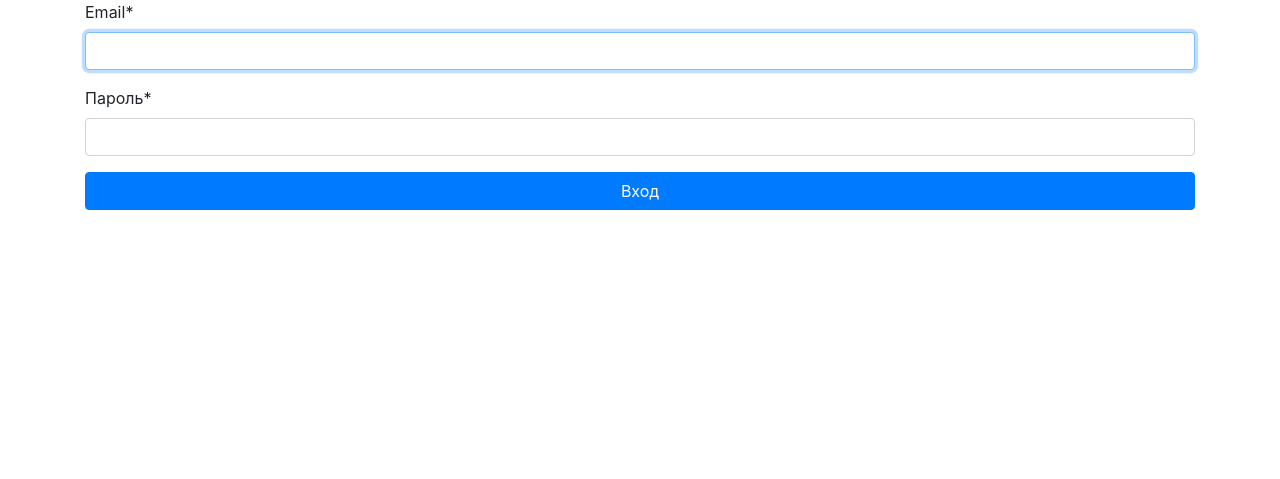
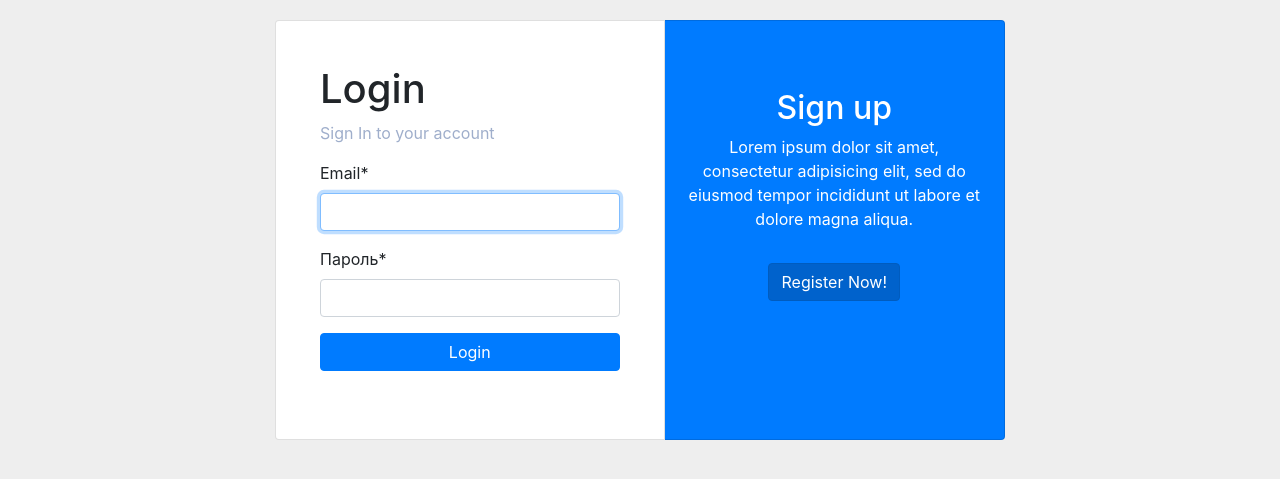
Before and after one commit to avidyakov/vidnet, a Django app: page /auth/login/ in a window 1280 px wide. Shown: the top 479 px of the page. Run offline with Django 4.2, Linux system fonts and the light colour scheme; parts of the project's set-up code (start-up, migrations or seed data) failed here and were passed over; some libraries are stand-ins or nearby versions.

Commit message:
Исправил для размещения на хостинге

```diff
--- a/docker-compose.yml
+++ b/docker-compose.yml
@@ -17,11 +17,12 @@ services:
     build:
       context: .
       dockerfile: ./Dockerfile
-    command: ./wait-for-it.sh database:3306 -- python manage.py runserver 0.0.0.0:8000
     ports:
       - "8000:8000"
     volumes:
       - ./project:/app:cached
+    entrypoint: ./wait-for-it.sh database:3306 -- ./entrypoint.sh
+    command: python manage.py runserver 0.0.0.0:8000
     <<: *app_environment
 
 volumes:
--- a/project/auth_app/templates/auth_app/login.html
+++ b/project/auth_app/templates/auth_app/login.html
@@ -1,12 +1,106 @@
 {% extends 'main_app/base.html' %}
 {% load crispy_forms_tags %}
 
-{% block title %}Вход{% endblock %}
+{% block title %}Login{% endblock %}
+
+{% block style %}
+    body{
+    margin-top:20px;
+    background:#eee;
+    }
+    .container {
+    margin-right: auto;
+    margin-left: auto;
+    padding-right: 15px;
+    padding-left: 15px;
+    width: 100%;
+    }
+
+    @media (min-width: 576px) {
+    .container {
+    max-width: 540px;
+    }
+    }
+
+    @media (min-width: 768px) {
+    .container {
+    max-width: 720px;
+    }
+    }
+
+    @media (min-width: 992px) {
+    .container {
+    max-width: 960px;
+    }
+    }
+
+    @media (min-width: 1200px) {
+    .container {
+    max-width: 1140px;
+    }
+    }
+
+
+
+    .card-columns .card {
+    margin-bottom: 0.75rem;
+    }
+
+    @media (min-width: 576px) {
+    .card-columns {
+    column-count: 3;
+    column-gap: 1.25rem;
+    }
+    .card-columns .card {
+    display: inline-block;
+    width: 100%;
+    }
+    }
+    .text-muted {
+    color: #9faecb !important;
+    }
+
+    p {
+    margin-top: 0;
+    margin-bottom: 1rem;
+    }
+    .mb-3 {
+    margin-bottom: 1rem !important;
+    }
+
+    .input-group {
+    position: relative;
+    display: flex;
+    width: 100%;
+    }
+{% endblock style %}
 
 {% block content %}
-    <form method="post">
-        {% csrf_token %}
-        {{ form|crispy }}
-        <button type="submit" class="btn btn-primary btn-block mb-4">Вход</button>
-    </form>
+    <div class="row justify-content-center">
+        <div class="col-md-8">
+            <div class="card-group mb-0">
+                <div class="card p-4">
+                    <div class="card-body">
+                        <h1>Login</h1>
+                        <p class="text-muted">Sign In to your account</p>
+                        <form method="post">
+                            {% csrf_token %}
+                            {{ form|crispy }}
+                            <button type="submit" class="btn btn-primary btn-block mb-4">Login</button>
+                        </form>
+                    </div>
+                </div>
+                <div class="card text-white bg-primary py-5 d-md-down-none" style="width:44%">
+                    <div class="card-body text-center">
+                        <div>
+                            <h2>Sign up</h2>
+                            <p>Lorem ipsum dolor sit amet, consectetur adipisicing elit, sed do eiusmod tempor
+                                incididunt ut labore et dolore magna aliqua.</p>
+                            <a href="{% url 'auth:reg' %}" class="btn btn-primary active mt-3">Register Now!</a>
+                        </div>
+                    </div>
+                </div>
+            </div>
+        </div>
+    </div>
 {% endblock %}
```
Also changed, not shown: project/auth_app/templates/auth_app/reg.html (+51 -5 lines), .github/workflows/github-actions-deploy.yml, 2 other files.
